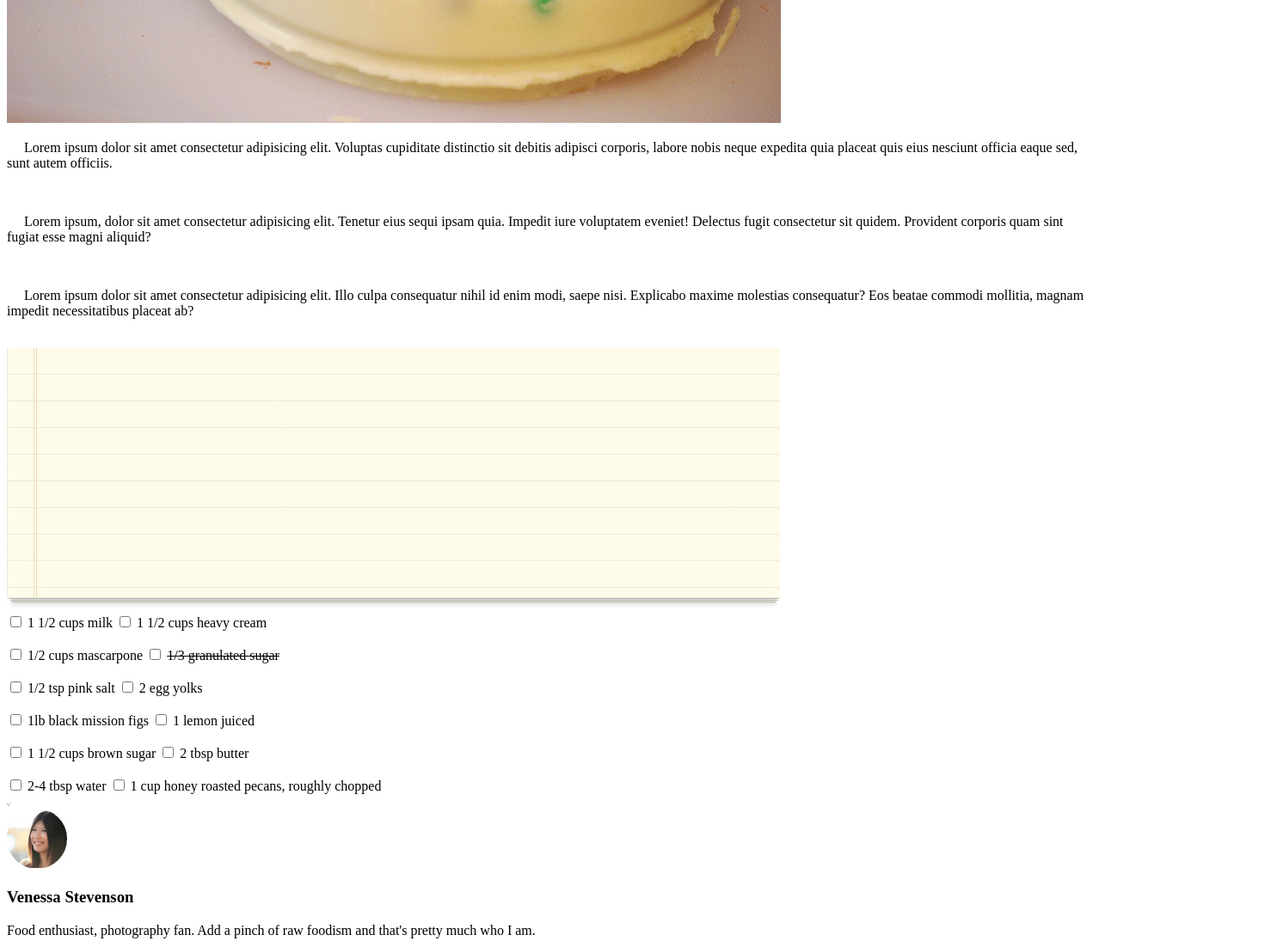
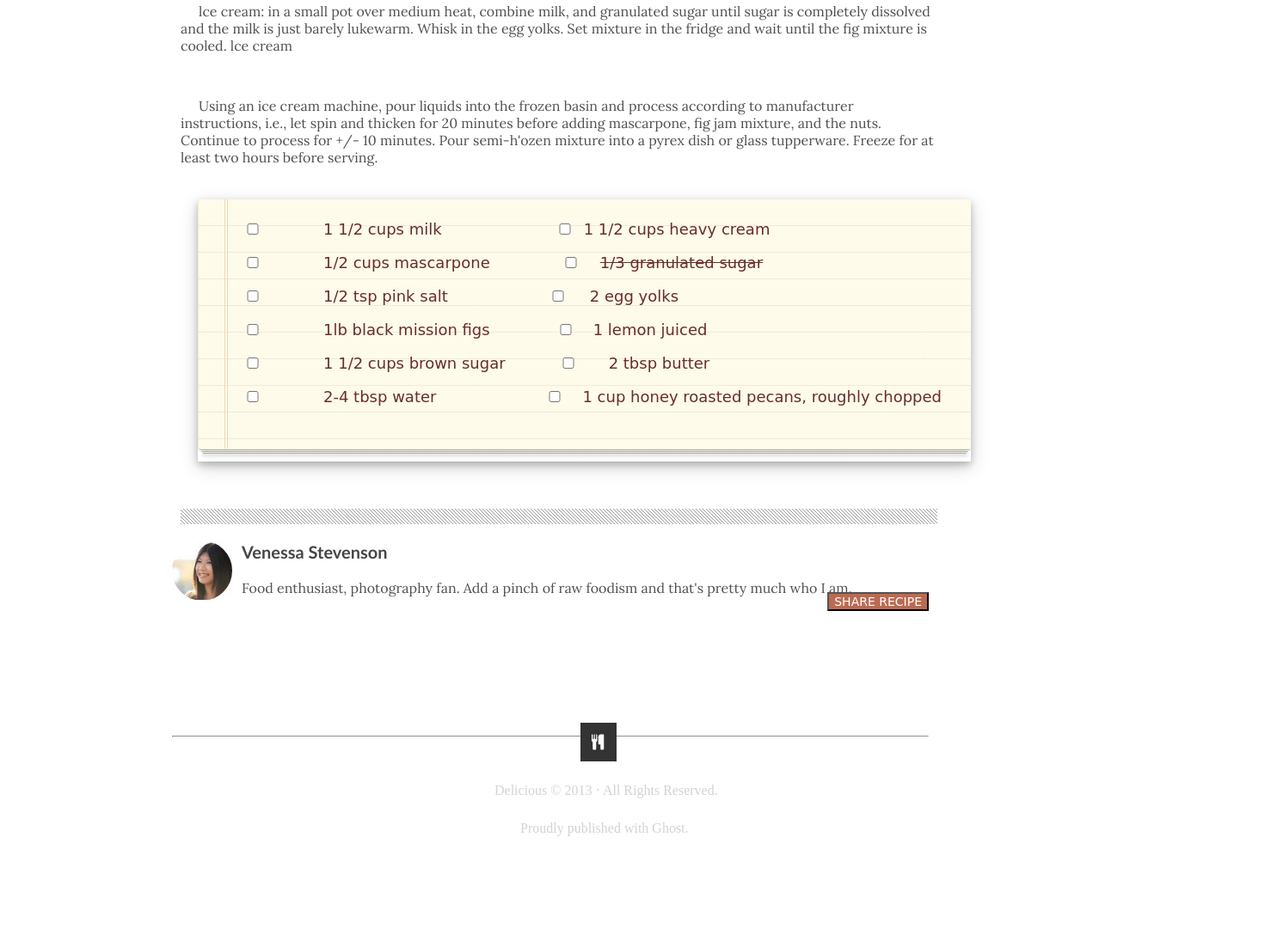
Before and after one commit to AnasDalalaah/Chocolate-Pizza, a plain HTML site: page index.html in a window 1280 px wide. Shown: the part 1056-2151 px from the top of the page at 86% size, 1485 px wide, since content can reach past the window. After the commit the page ends 2055 px from the top, so only its background shows below. Drawn offline with Linux system fonts and the light colour scheme.

Commit message:
added ccs code

```diff
--- a/index.html
+++ b/index.html
@@ -6,11 +6,14 @@
     <meta name="viewport" content="width=device-width, initial-scale=1.0">
     <title>chocolate pizza</title>
     <link rel="stylesheet" href="style.css">
+    <link href="https://fonts.googleapis.com/css2?family=Yellowtail&display=swap" rel="stylesheet">
+    <link href="https://fonts.googleapis.com/css2?family=Anton&family=Yellowtail&display=swap" rel="stylesheet">
+    <link href="https://fonts.googleapis.com/css2?family=Anton&family=Lora&family=Yellowtail&display=swap" rel="stylesheet">
 </head>
 <body>
     <header>
             <img  src="images/pic13.png" id = "logo" >
-            <h3>Delicious</h3>
+            <h4>Delicious</h4>
             <p>THE BEST FOOD BLOG ON THE WEB</p>
     <nav>
         <ul>
@@ -26,8 +29,7 @@
     </nav>
     </header>
      <main>
-<div>
-    <img src="images/pic5.png"   id="bar"  >
+<div id="bar">
     <br>
 </div>
 <div id="CHOCOLATE">
@@ -36,16 +38,16 @@
 </div>
 <div id="print">
     <img src="images/pic11.png">
-    <p>print</p>
+    <span>PRINT</span>
 </div>
-12:56
 <section>
     <img src="images/pic2.png" alt="" id="bigpizza">
-    <p class="para"> &nbsp; &nbsp; &nbsp;Lorem ipsum dolor sit amet consectetur adipisicing elit. Voluptas cupiditate distinctio sit debitis adipisci corporis, labore nobis neque expedita quia placeat quis eius nesciunt officia eaque sed, sunt autem officiis.</p>
+    <p class="para"> &nbsp; &nbsp; &nbsp;For the fig-swirl: fvlelt butter over medium heat in a saucepan. Add brown sugar and sdr to dissolve. Halve al: of the figs and toss in the saucepan with water and lemon juice. Cook over medium heat, stining frequently, until you have a chunky-jammy mixture. Add salt with one or two stirs, set aside and let cool completely.</p>
     <br>
-    <p class="para">&nbsp; &nbsp; &nbsp;Lorem ipsum, dolor sit amet consectetur adipisicing elit. Tenetur eius sequi ipsam quia. Impedit iure voluptatem eveniet! Delectus fugit consectetur sit quidem. Provident corporis quam sint fugiat esse magni aliquid?</p>
+    <p class="para">&nbsp; &nbsp; &nbsp;lce cream: in a small pot over medium heat, combine milk, and granulated sugar until sugar is completely dissolved and the milk is just barely lukewarm. Whisk in the egg yolks. Set mixture in the fridge and wait until the fig mixture is cooled.
+        lce cream</p>
     <br>
-    <p class="para">&nbsp; &nbsp; &nbsp;Lorem ipsum dolor sit amet consectetur adipisicing elit. Illo culpa consequatur nihil id enim modi, saepe nisi. Explicabo maxime molestias consequatur? Eos beatae commodi mollitia, magnam impedit necessitatibus placeat ab?</p>
+    <p class="para">&nbsp; &nbsp; &nbsp;Using an ice cream machine, pour liquids into the frozen basin and process according to manufacturer instructions, i.e., let spin and thicken for 20 minutes before adding mascarpone, fig jam mixture, and the nuts. Continue to process for +/- 10 minutes. Pour semi-h'ozen mixture into a pyrex dish or glass tupperware. Freeze for at least two hours before serving.</p>
     <br>
 </section>
 <img src="images/pic7.png" alt="" id="listimg">
@@ -88,18 +90,16 @@
     <br>
 </form>
 </div>
-<div>
-    <img src="images/pic5.png"   id="downbar"  >
+<div id="downbar">
     <br>
 </div>
 <div id="bottom">
 <img src="images/pic15.png" alt=""  id="girlimg" >
 <h3 id="name">Venessa Stevenson</h3>
-<p id="pio">Food enthusiast, photography fan. Add a pinch of raw foodism and that's pretty much who I am.</p>
+<span id="pio">Food enthusiast, photography fan. Add a pinch of raw foodism and that's pretty much who I am.</span>
 <button id="button">SHARE RECIPE</button>
 </div>
     </main>
-12:56
 <footer>
         <hr id="rightline">
         <img src="images/pic8.png" alt="" id="footerimg">
--- a/style.css
+++ b/style.css
@@ -0,0 +1,211 @@
+*{
+    box-sizing: border-box;
+  }
+  body {
+    margin-left: 200px;
+    margin-right: 200px;
+  }
+  header {
+    margin-bottom: -70px;
+  }
+  #logo{
+      position: relative;
+      top: 50px;
+      width: 40px;
+  }
+  header h4 {
+  position: relative;
+  left: 45px;
+  bottom : 10px;
+  font-size : 40px ;
+  font-family :'Yellowtail';
+  margin-top: auto;
+  }
+  header p {
+    position: relative;
+    left: 45px;
+    bottom : 70px;
+   font-size: 12px;
+   color: rgb(141, 135, 135);
+  }
+  nav{
+      position: relative;
+      bottom:130px;
+      padding-bottom: 20px;
+  }
+  nav ul li {
+    float : right ;
+    margin: 2px;
+    list-style: none;
+  }
+  #bar {
+      background-image:url("images/pic5.png");
+    position: relative;
+    left: 10px ;
+  }
+  #print {
+    position: relative;
+    float :right ;
+    font-size: 13px;
+    color: grey;
+    position: relative;
+    top: -40px;
+  }
+  #print img{
+    width: 15px;
+    height: 10px;
+  }
+  #CHOCOLATE  {
+    position: relative;
+    top: 20px;
+    left: 12px;
+    color: rgb(0, 0, 0);
+  }
+  #choc {
+    font-size: 40px;
+    font-family:'Anton';
+    font-weight: normal;
+  }
+  #posted {
+    font-size: 13px;
+    color: rgb(180, 177, 177);
+    position: relative;
+    top: -30px;
+  }
+  #bigpizza {
+   position: relative;
+    width: 100%;
+    left: 10px;
+    top: 5px;
+    box-shadow: 0 4px 8px 0 rgba(0, 0, 0, 0.2), 0 6px 20px 0 rgba(0, 0, 0, 0.19);
+  }
+  .para {
+    position: relative;
+    top: 20px;
+    left: 10px;
+    font-family: 'Lora';
+    color: rgb(82, 79, 79);
+  }
+  #listimg {
+   position: relative;
+   left :30px ;
+  top: 25px ;
+  box-shadow: 0 4px 8px 0 rgba(0, 0, 0, 0.2), 0 6px 20px 0 rgba(0, 0, 0, 0.19);
+  }
+  #checklist {
+    position: relative;
+    top: -10px;
+    left:-30px;
+  }
+  input , label{
+    position: relative;
+    bottom: 250px;
+    left: 45px;
+    font-size: 18px;
+    font-family: 'Kalam', cursive;
+    color: rgb(104, 45, 45);
+    width: 150px;
+  }
+  .firstcheck {
+    position: relative;
+    left: 105px;
+  }
+  .b {
+    position: relative;
+    left: 8px ;
+  }
+  .secondcheck {
+    position: relative;
+    left: 56px;
+  }
+  .thirdcheck {
+    position: relative;
+    left: 90px;
+  }
+  .fourthcheck {
+    position: relative;
+    left: 50px;
+  }
+  .c {
+    position: relative;
+    left: 45px;
+  }
+  .d {
+    position: relative;
+    left: 0px;
+  }
+  .fifthcheck {
+    position: relative;
+    left: 35px;
+  }
+  .e {
+    position: relative;
+    left: 0px;
+  }
+  .sixthcheck {
+    position: relative;
+    left: 100px;
+  }
+  .f {
+    position: relative;
+    left: 50px;
+  }
+  #downbar{
+    background-image:url("images/pic5.png");
+    position: relative;
+    left: 10px ;
+    bottom: 140px;
+  }
+  #girlimg {
+    position: relative;
+  float: left;
+  bottom: 140px;
+  }
+  #name {
+    position: relative;
+  font-family: 'Trebuchet MS', 'Lucida Sans Unicode', 'Lucida Grande', 'Lucida Sans', Arial, sans-serif;
+  font-weight: bold;
+  font-size: 20px;
+  bottom: 140px;
+  left: 10px;
+  color: rgb(71, 70, 70);
+  }
+  #pio {
+    position: relative;
+    font-size: 16px;
+    bottom: 140px;
+  left: 10px;
+  font-family: 'Lora';
+    color: rgb(82, 79, 79);
+  }
+  #button {
+    position: relative;
+    color: white;
+    background-color: rgb(187, 107, 82);
+    font-family: 'Kalam', cursive;
+    font-size: 14px;
+    float: right;
+    bottom: 145px;
+  }
+  #rightline {
+    width: 100%;
+    bottom: 50px;
+    color: lightgray;
+  }
+  #footerimg {
+    position: relative;
+  left: 475px;
+  bottom: 25px;
+  }
+  #copyright {
+    position: relative;
+    left:375px ;
+    color: lightgray;
+    bottom: 20px;
+  }
+  #lastline {
+    position: relative;
+    left:405px ;
+    color: lightgray;
+    bottom: 10px;
+  }
```
